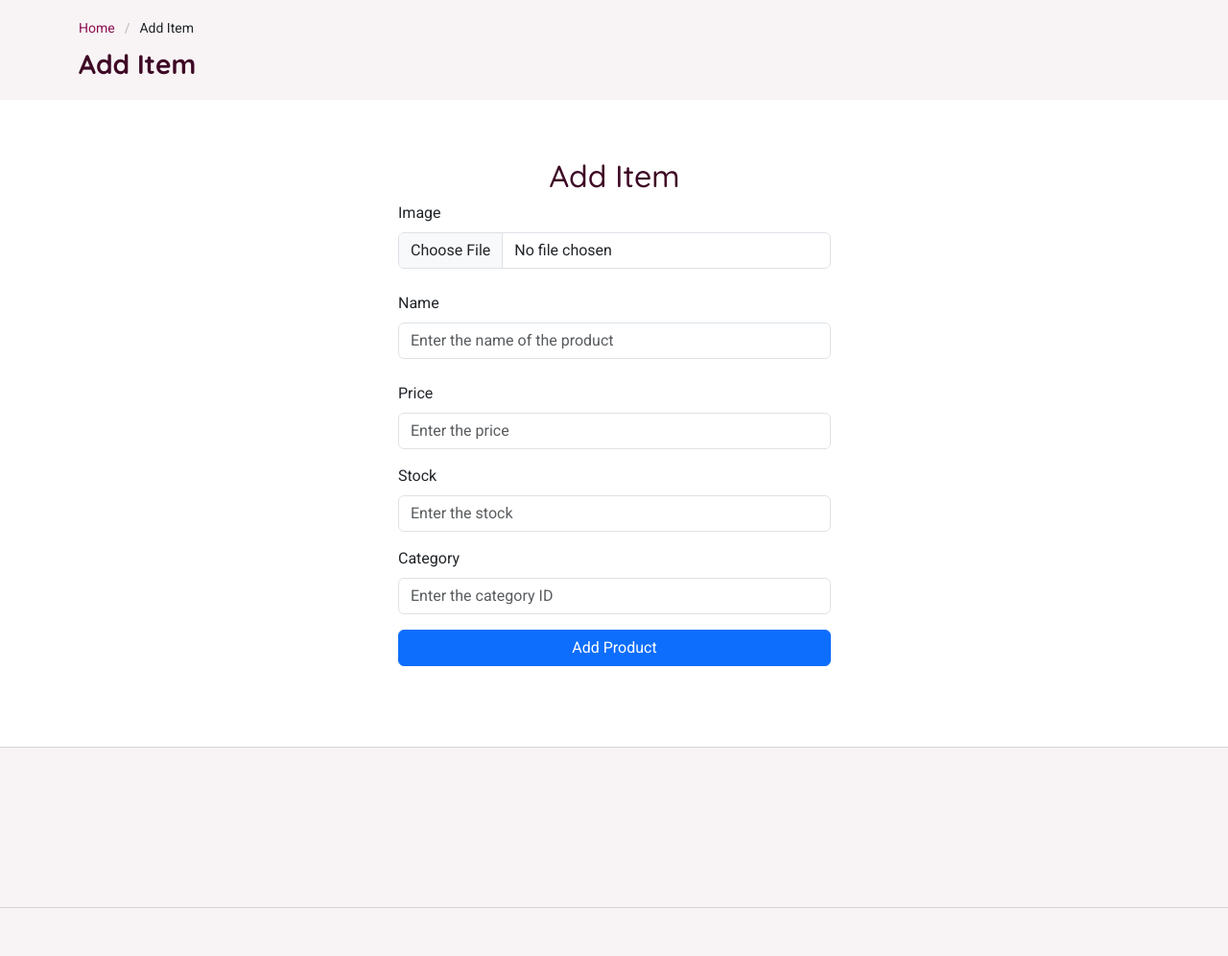
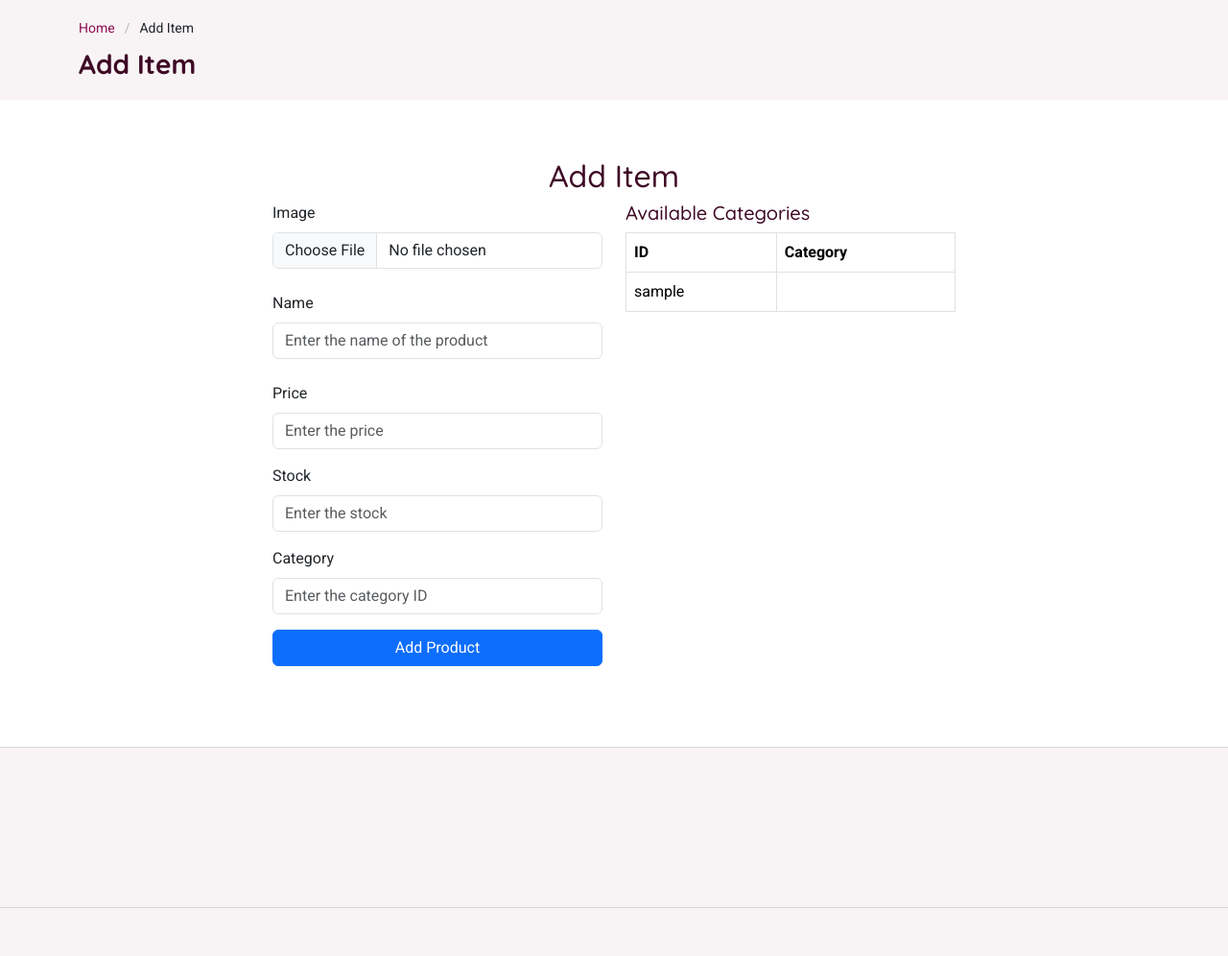
Before and after one commit to bozyurt21/SuperMarketApp, a Flask app: page /addProduct in a window 1280 px wide. Shown: the part 162-1158 px from the top of the page at 96% size. Run offline with Flask 3, Linux system fonts and the light colour scheme; tables that the repository leaves empty or names only in its code hold one stand-in row (values such as "Sample post"); some libraries are stand-ins or nearby versions.

Commit message:
Added all the necessry parts

```diff
--- a/app/app.py
+++ b/app/app.py
@@ -120,7 +120,7 @@ def register():
 @app.route('/addProduct', methods =['POST', 'GET'] )
 def addProduct():
     db = get_connection()
-    cursor = db.cursor(dictionary=True)
+    cursor = db.cursor()
     if request.method == "POST":
         name = request.form.get("name")
         price = request.form.get("price")
@@ -132,9 +132,11 @@ def addProduct():
         print("Image data size:", len(image_data) if image_data else "No image")
         cursor.execute("INSERT INTO product (name, price, stock, category_id,image) VALUES (%s, %s, %s, %s, %s);", (name, price, stock, category, image_data))
         db.commit()
+    cursor.execute("SELECT * FROM category;")
+    categories = cursor.fetchall()
     cursor.close()
     db.close()
-    return render_template("addProduct.html")
+    return render_template("addProduct.html", categories=categories)
 
 @app.route('/logout')
 def logout():
--- a/app/templates/addProduct.html
+++ b/app/templates/addProduct.html
@@ -18,25 +18,29 @@
   <section id="item" class="item section">
     <div class="container" data-aos="fade-up" data-aos-delay="100">
       <div class="row justify-content-center">
-        <div class="col-lg-5 col-md-8" data-aos="zoom-in" data-aos-delay="200">
+        <div class="col-lg-8 col-md-8" data-aos="zoom-in" data-aos-delay="200">
           <div class="login-form-wrapper">
             <div class="login-header text-center">
               <h2>Add Item</h2>
             </div>
 
+            <div class="container">
+              <div class="row">
+                <!-- Form Column -->
+                <div class="col-md-6">
                   <form method="POST" enctype="multipart/form-data">
                     <div class="mb-4">
-                <label for="name" class="form-label">Image</label>
+                      <label for="image" class="form-label">Image</label>
                       <input
                         type="file"
                         class="form-control"
                         id="image"
                         name="image"
-                  placeholder="Enter the name of the product"
-                  required=""
+                        required
                         accept="image/*"
                       />
                     </div>
+
                     <div class="mb-4">
                       <label for="name" class="form-label">Name</label>
                       <input
@@ -45,7 +49,7 @@
                         id="name"
                         name="name"
                         placeholder="Enter the name of the product"
-                  required=""
+                        required
                       />
                     </div>
 
@@ -60,6 +64,7 @@
                         required
                       />
                     </div>
+
                     <div class="mb-3">
                       <label for="stock" class="form-label">Stock</label>
                       <input
@@ -71,8 +76,9 @@
                         required
                       />
                     </div>
+
                     <div class="mb-3">
-                <label for="" class="form-label">Category</label>
+                      <label for="category" class="form-label">Category</label>
                       <input
                         type="number"
                         class="form-control"
@@ -90,6 +96,30 @@
                     </div>
                   </form>
                 </div>
+
+                <!-- Table Column -->
+                <div class="col-md-6">
+                  <h5>Available Categories</h5>
+                  <table class="table table-bordered">
+                    <thead>
+                      <tr>
+                        <th>ID</th>
+                        <th>Category</th>
+                      </tr>
+                    </thead>
+                    <tbody>
+                      {% for item in categories %}
+                      <tr>
+                        <td>{{ item[0] }}</td>
+                        <td>{{ item[1] }}</td>
+                      </tr>
+                      {% endfor %}
+                    </tbody>
+                  </table>
+                </div>
+              </div>
+            </div>
+          </div>
         </div>
       </div>
     </div>
```
Lines whose indentation alone changed are shown as unchanged.
